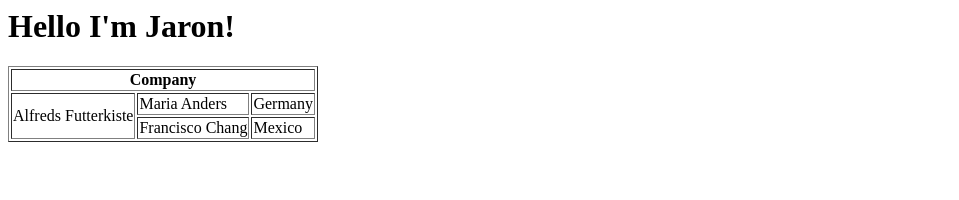
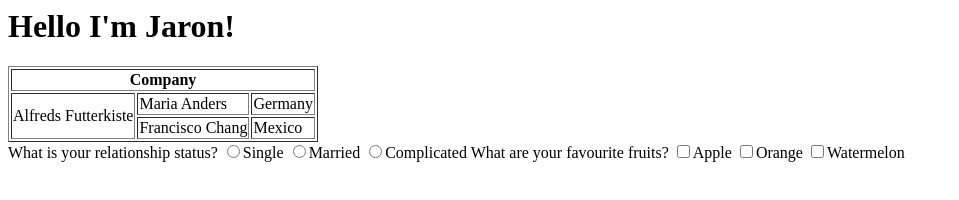
Before and after one commit to digijar/digijar.github.io, a plain HTML site: page index.html in a window 1280 px wide. Shown: the whole page, without its empty margins (0-959 px from the left). Drawn offline with Linux system fonts and the light colour scheme.

Commit message:
Update index.html

```diff
--- a/index.html
+++ b/index.html
@@ -14,3 +14,13 @@
     <td>Mexico</td>
   </tr>
 </table>
+
+What is your relationship status?
+<input type="radio" value="single">Single
+<input type="radio" value="married">Married
+<input type="radio" value="complicated">Complicated
+
+What are your favourite fruits?
+<input type="checkbox" value="apple">Apple
+<input type="checkbox" value="orange">Orange
+<input type="checkbox" value="watermelon">Watermelon
```
